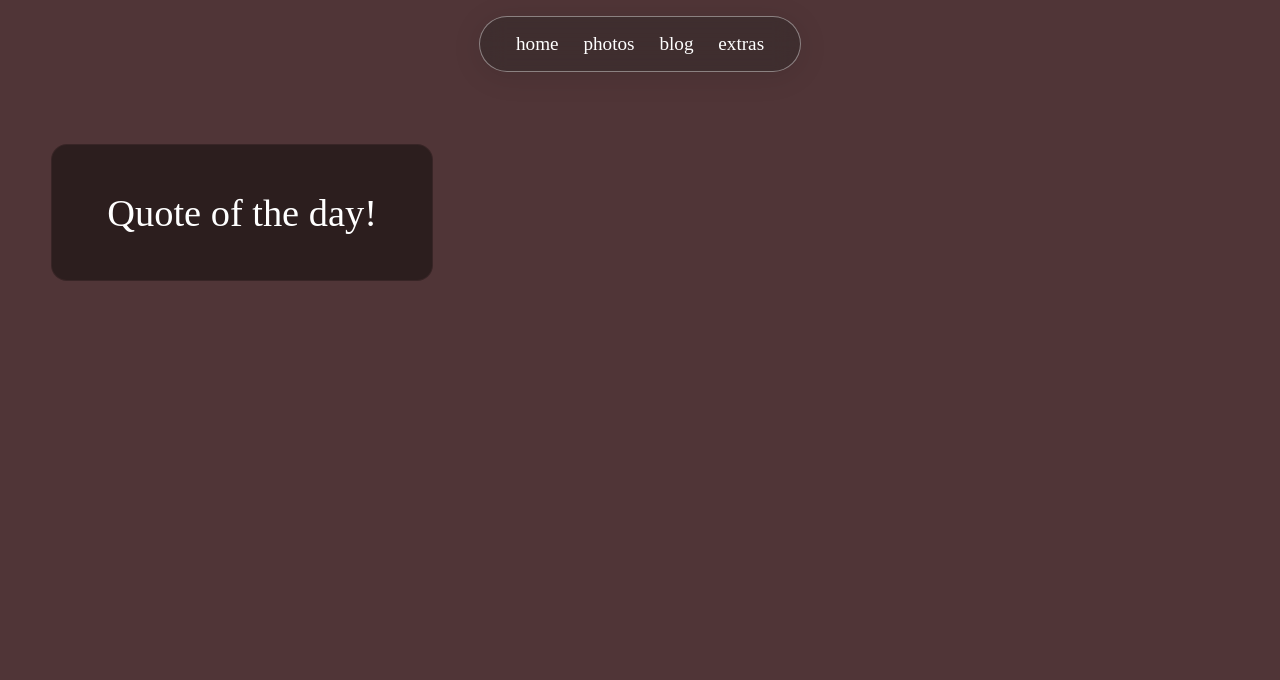
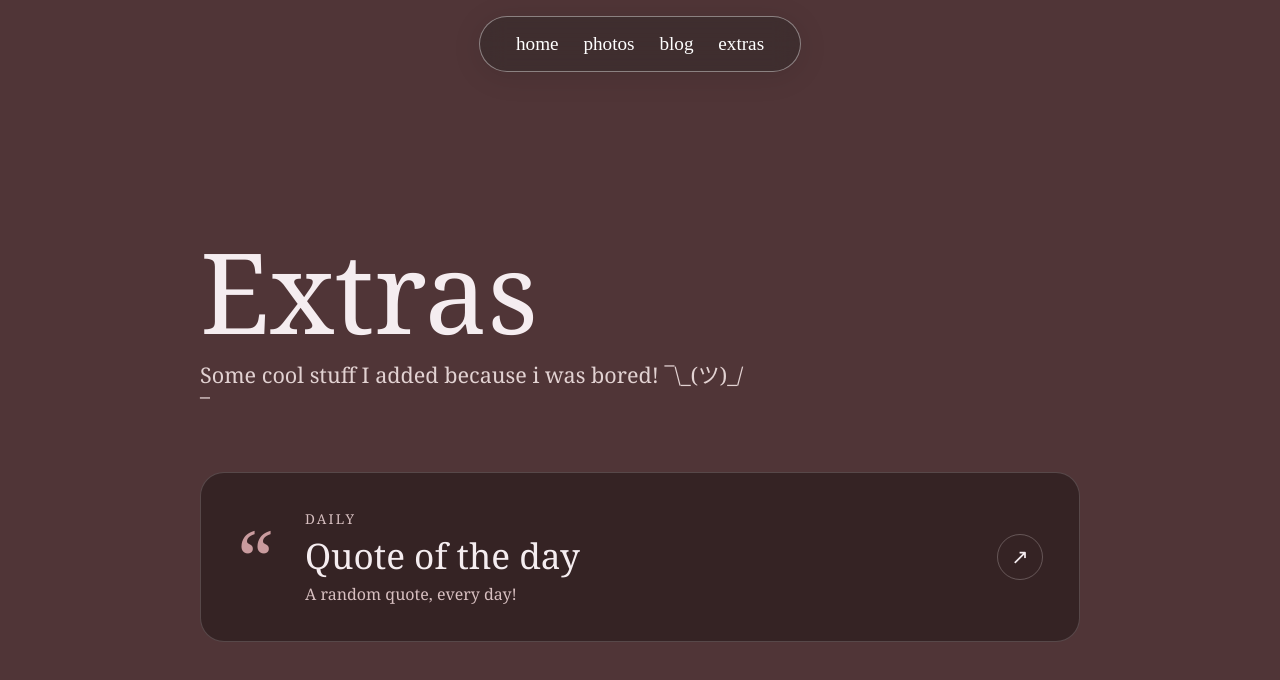
Before and after one commit to RishitJain-dev/Portfolio, a plain HTML site: page extras.html in a window 1280 px wide. Drawn offline with Linux system fonts and the light colour scheme; a web font is replaced by a local one.

Commit message:
Edit: make the extras and quotes page look good

```diff
--- a/extras.html
+++ b/extras.html
@@ -1,26 +1,37 @@
 <!DOCTYPE html>
-<html lang="en" class="photo-gallery-document">
+<html lang="en" class="extras-document">
     <head>
         <meta charset="UTF-8">
         <meta name="viewport" content="width=device-width, initial-scale=1.0">
-        <link rel="stylesheet" href="styles.css">
+        <link rel="stylesheet" href="./styles.css?v=2">
         <link rel="preconnect" href="https://fonts.googleapis.com">
         <link rel="preconnect" href="https://fonts.gstatic.com" crossorigin>
         <link href="https://fonts.googleapis.com/css2?family=BBH+Bartle&family=BBH+Bogle&family=BBH+Hegarty&display=swap" rel="stylesheet">
         <title>Extras</title>
     </head>
-    <body class="extras">
+    <body class="extras-page">
         <nav class="navbar is-gradient-expanded">
         <a class="link" id="home" href="index.html">home</a>
         <a class="link" id="photos" href="photos.html">photos</a>
         <a class="link" id="blog" href="blog.html">blog</a>
         <a class="link" id="extras" href="extras.html">extras</a>
         </nav>
-        <div class="photo-card">
-            <a href="quote.html">
-                <h1 class="extraname">Quote of the day!</h1>
+
+        <main class="extras-content">
+            <header class="extras-intro">
+                <h1>Extras</h1>
+                <p>Some cool stuff I added because i was bored!   ¯\_(ツ)_/¯</p>
+            </header>
+
+            <a class="extras-feature" href="quote.html">
+                <span class="extras-feature-mark" aria-hidden="true">“</span>
+                <span class="extras-feature-copy">
+                    <span class="extras-feature-eyebrow">DAILY</span>
+                    <span class="extras-feature-title">Quote of the day</span>
+                    <span class="extras-feature-description">A random quote, every day!</span>
+                </span>
+                <span class="extras-feature-arrow" aria-hidden="true">↗</span>
             </a>
-        </div>
-
+        </main>
     </body>
 </html>
--- a/styles.css
+++ b/styles.css
@@ -233,16 +233,144 @@ html {
 	cursor: auto;
 }
 
-.extras {
-	display: grid;
-	grid-template-columns: repeat(2, minmax(0, 1fr));
-	align-content: start;
-	gap: 1rem;
+.extras-document,
+.quote-document {
+	height: auto;
+	min-height: 100%;
+	overflow-x: hidden;
+	overflow-y: auto;
+}
+
+.extras-document body,
+.quote-document body {
+	height: auto;
 	min-height: 100vh;
-	padding: 9rem clamp(1rem, 4vw, 4rem) clamp(1rem, 4vw, 4rem);
+	overflow-x: hidden;
+	overflow-y: auto;
+}
+
+.extras-page {
+	display: flex;
+	min-height: 100vh;
+	flex-direction: column;
+	align-items: center;
+	justify-content: center;
+	padding: 8rem clamp(1.25rem, 6vw, 5rem) 3rem;
 	box-sizing: border-box;
 	background: #503537;
+	color: #f5edf0;
 	cursor: auto;
+}
+
+.extras-content {
+	display: grid;
+	width: min(100%, 880px);
+	gap: clamp(2rem, 6vh, 4rem);
+	margin: auto;
+}
+
+.extras-intro {
+	display: grid;
+	gap: 0.9rem;
+}
+
+.extras-eyebrow,
+.extras-feature-eyebrow,
+.quote-eyebrow {
+	margin: 0;
+	color: #d7bfc0;
+	font-family: "BBH Hegarty", Georgia, serif;
+	font-size: 0.85rem;
+	letter-spacing: 0.16em;
+}
+
+.extras-intro h1 {
+	margin: 0;
+	color: #f5edf0;
+	font-family: "BBH Bartle", Georgia, serif;
+	font-size: clamp(3.5rem, 12vw, 7rem);
+	font-weight: 400;
+	line-height: 0.95;
+}
+
+.extras-intro > p:last-child {
+	max-width: 34rem;
+	margin: 0;
+	color: #e2d2d2;
+	font-family: "BBH Bogle", Georgia, serif;
+	font-size: clamp(1.05rem, 2.2vw, 1.35rem);
+	line-height: 1.5;
+}
+
+.extras-feature {
+	display: grid;
+	grid-template-columns: auto minmax(0, 1fr) auto;
+	align-items: center;
+	gap: clamp(1rem, 4vw, 2rem);
+	padding: clamp(1.25rem, 4vw, 2.25rem);
+	border: 1px solid rgba(245, 237, 240, 0.18);
+	border-radius: 1.5rem;
+	background: rgba(44, 30, 30, 0.72);
+	color: #f5edf0;
+	text-decoration: none;
+	transition: background-color 180ms ease, border-color 180ms ease, transform 180ms ease;
+}
+
+.extras-feature:hover,
+.extras-feature:focus-visible {
+	transform: translateY(-4px);
+	border-color: rgba(245, 237, 240, 0.42);
+	background: rgba(44, 30, 30, 0.92);
+}
+
+.extras-feature:focus-visible {
+	outline: 2px solid #f5edf0;
+	outline-offset: 4px;
+}
+
+.extras-feature-mark {
+	color: #c99b9e;
+	font-family: Georgia, "Times New Roman", serif;
+	font-size: clamp(3rem, 8vw, 5rem);
+	line-height: 0.8;
+}
+
+.extras-feature-copy {
+	display: grid;
+	gap: 0.45rem;
+}
+
+.extras-feature-title {
+	font-family: "BBH Bogle", Georgia, serif;
+	font-size: clamp(1.4rem, 4vw, 2.2rem);
+	line-height: 1.15;
+}
+
+.extras-feature-description {
+	color: #d7bfc0;
+	font-family: "BBH Hegarty", Georgia, serif;
+	font-size: 1rem;
+}
+
+.extras-feature-arrow {
+	display: grid;
+	width: 2.75rem;
+	aspect-ratio: 1;
+	place-items: center;
+	border: 1px solid rgba(245, 237, 240, 0.25);
+	border-radius: 50%;
+	font-size: 1.3rem;
+	transition: transform 650ms ease-in-out;
+}
+
+.extras-feature:hover .extras-feature-arrow,
+.extras-feature:focus-visible .extras-feature-arrow {
+	transform: translate(3px, -3px);
+}
+
+.extras-feature:hover .extras-feature-arrow:hover,
+.extras-feature:focus-visible .extras-feature-arrow:hover {
+	transform: translate(3px, -3px) rotate(360deg);
 }
 
 .quote-page {
@@ -254,11 +382,13 @@ html {
 	padding: 7rem clamp(1rem, 5vw, 4rem) 2rem;
 	box-sizing: border-box;
 	background: #503537;
+	color: #f5edf0;
 	cursor: auto;
 }
 
 .quote-content {
 	width: min(100%, 900px);
+	margin: auto;
 	text-align: center;
 }
 
@@ -266,14 +396,19 @@ html {
 	margin: 0;
 }
 
+.quote-eyebrow {
+	margin-bottom: clamp(1.5rem, 5vh, 3rem);
+}
+
 .quote {
 	margin: 0;
 	color: #f5edf0;
-	font-family: "BBH Bogle", Georgia, serif;
-	font-size: clamp(2.25rem, 6vw, 5rem);
+	font-family: Georgia, "Times New Roman", serif;
+	font-size: clamp(2.5rem, 6.5vw, 5.5rem);
+	font-style: italic;
 	font-weight: 400;
-	line-height: 1.3;
-	letter-spacing: 0.015em;
+	line-height: 1.16;
+	letter-spacing: -0.025em;
 	text-wrap: balance;
 }
 
@@ -283,52 +418,6 @@ html {
 	font-family: "BBH Hegarty", Georgia, serif;
 	font-size: clamp(1rem, 2vw, 1.35rem);
 	letter-spacing: 0.04em;
-}
-
-.extras > .photo-card,
-.extras > .extra-card {
-	min-height: clamp(180px, 24vw, 260px);
-}
-
-.extras > .photo-card:first-of-type {
-	grid-column: auto;
-	width: 100%;
-	min-height: 0;
-	display: flex;
-	align-items: center;
-	justify-content: center;
-	text-align: center;
-	padding: 1.25rem;
-}
-
-.extras > .photo-card:first-of-type a {
-	color: #fff;
-	text-decoration: none;
-}
-
-.extras > .photo-card:first-of-type .name,
-.extras > .photo-card:first-of-type .bio,
-.extras > .photo-card:first-of-type h1 {
-	max-width: 100%;
-	color: #fff;
-	font-size: clamp(1.5rem, 3vw, 2.75rem);
-	white-space: normal;
-
-}
-
-.extraname {
-	font-family: 'BBH Hegarty';
-	font-weight: 100;
-}
-
-.extra-card {
-	display: block;
-	min-width: 0;
-	box-sizing: border-box;
-	padding: 1.25rem;
-	background: var(--project-card-background);
-	border: 1px solid rgba(79, 52, 54, 0.36);
-	border-radius: 16px;
 }
 
 .heading {
@@ -588,15 +677,6 @@ html {
 		grid-template-columns: minmax(0, 1fr);
 	}
 
-	.extras {
-		grid-template-columns: minmax(0, 1fr);
-		padding: 8rem 1rem 1.5rem;
-	}
-
-	.extras > .photo-card:first-of-type {
-		grid-column: auto;
-	}
-
 	.photo-card--wide {
 		grid-column: auto;
 	}
@@ -634,10 +714,6 @@ html {
 	}
 
 	.photo-gallery {
-		grid-template-columns: repeat(3, minmax(0, 1fr));
-	}
-
-	.extras {
 		grid-template-columns: repeat(3, minmax(0, 1fr));
 	}
 
```
Also changed, not shown: quote.html (+3 -2 lines).
